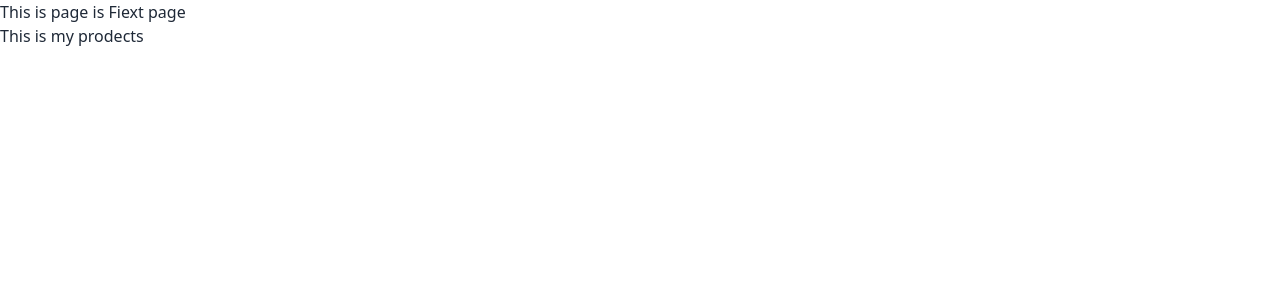
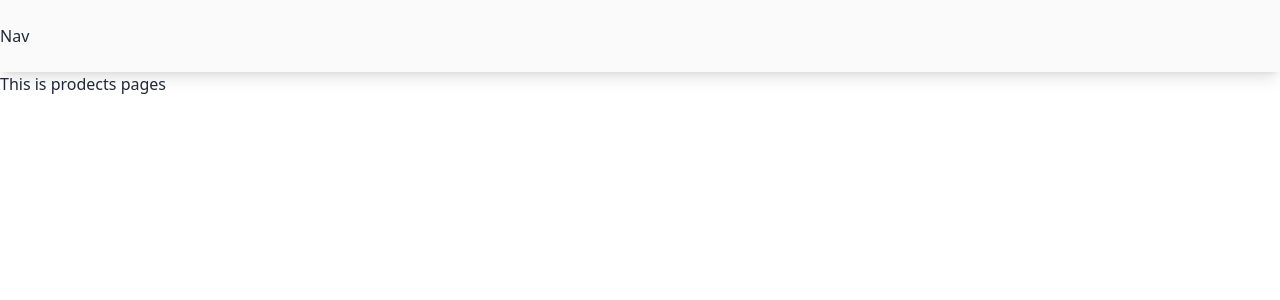
Before and after one commit to Kamrulthedev/Amazone-react-conseft-project, a React (Vite) app: page /Prodects in a window 1280 px wide. Shown: the top 300 px of the page. Built offline with nearby package versions, Linux system fonts and the light colour scheme.

Commit message:
Home-commit

```diff
--- /dev/null
+++ b/src/Laouts/MainLout.jsx
@@ -0,0 +1,15 @@
+
+import { Outlet } from 'react-router-dom';
+
+const MainLout = () => {
+    return (
+        <div>
+            <section>
+      <div className='py-6 shadow-lg bg-neutral-50'>Nav</div>
+     <Outlet></Outlet>
+    </section>
+        </div>
+    );
+};
+
+export default MainLout;
--- /dev/null
+++ b/src/Pages/Home/Home.jsx
@@ -0,0 +1,11 @@
+
+
+const Home = () => {
+    return (
+        <div>
+            <h1>This is Home pages</h1>
+        </div>
+    );
+};
+
+export default Home;
--- /dev/null
+++ b/src/Pages/Prodects/Prodects.jsx
@@ -0,0 +1,13 @@
+
+
+const Prodects = () => {
+    return (
+        <div>
+            <div>
+                <h1>This is prodects pages</h1>
+            </div>
+        </div>
+    );
+};
+
+export default Prodects;
--- a/src/main.jsx
+++ b/src/main.jsx
@@ -2,7 +2,10 @@ import React from 'react'
 import ReactDOM from 'react-dom/client'
 
 import './index.css'
-import { Outlet, RouterProvider, createBrowserRouter } from 'react-router-dom'
+import { RouterProvider, createBrowserRouter } from 'react-router-dom'
+import MainLout from './Laouts/MainLout'
+import Home from './Pages/Home/Home'
+import Prodects from './Pages/Prodects/Prodects'
 
 // const createRouter = createBrowserRouter([
 //   {
@@ -22,22 +25,23 @@ import { Outlet, RouterProvider, createBrowserRouter } from 'react-router-dom'
 const uotlet = createBrowserRouter([
   {
     path: '/',
-    element: <section>
-      <div>This is page is Fiext page</div>
-     <Outlet></Outlet>
-    </section>,
+    element: <MainLout></MainLout>,
 
 
-    children: [{
+    children: [
+      {
 
-      path: '/prodects',
-      element: <div>This is my  prodects</div>
+      path: '/',
+      element: <Home></Home>
+    },
+    {
+      path: '/Prodects',
+      element: <Prodects></Prodects>
     }
   ]
 
   }
 ])
-
 
 ReactDOM.createRoot(document.getElementById('root')).render(
   <React.StrictMode>
```
